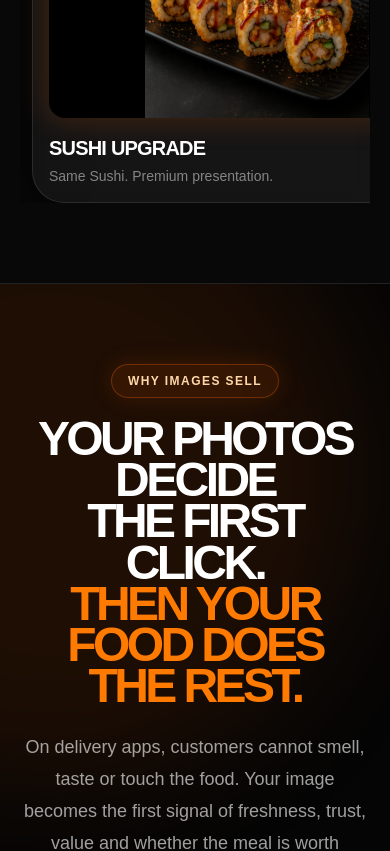
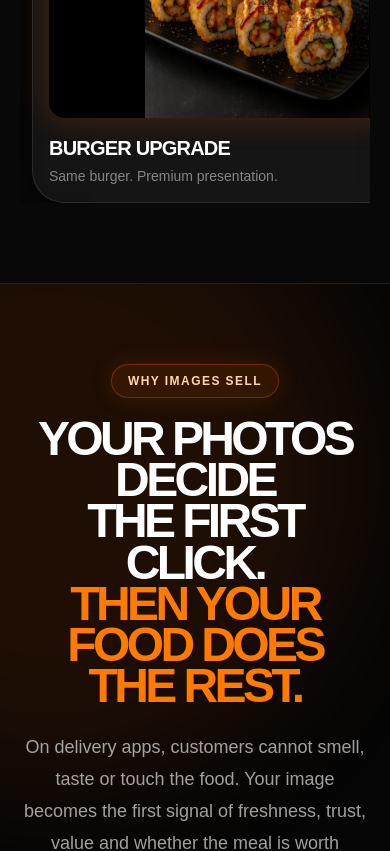
Before and after one commit to paulrodgerson40-blip/dpo-frontend, a Next.js app: page / in a window 390 px wide. Shown: the part 5960-6811 px from the top of the page. Built offline with nearby package versions, Linux system fonts and the light colour scheme.

Commit message:
Update page.tsx

```diff
--- a/app/page.tsx
+++ b/app/page.tsx
@@ -17,34 +17,34 @@ const ASSETS = {
 
 const transformations = [
   {
-    title: "Parma Upgrade",
+    title: "Sushi Upgrade",
     before: img("beforee.png"),
     after: img("aftere.png"),
-    note: "Same Parma. Premium food photography.",
-  },
-  {
-    title: "Sushi Upgrade",
-    before: img("beforeb.png"),
-    after: img("afterb.png"),
-    note: "Same Sushi. Premium presentation.",
+    note: "Same rolls. Premium food photography.",
   },
   {
     title: "Burger Upgrade",
-    before: img("beforec.png"),
-    after: img("afterc.png"),
-    note: "Same Burger. Cleaner conversion image.",
+    before: img("beforeb.png"),
+    after: img("afterb.png"),
+    note: "Same burger. Premium presentation.",
   },
   {
     title: "Pizza Upgrade",
+    before: img("beforec.png"),
+    after: img("afterc.png"),
+    note: "Same pizza. Cleaner conversion image.",
+  },
+  {
+    title: "Spring Roll Upgrade",
     before: img("befored.png"),
     after: img("afterd.png"),
-    note: "Same Pizza. Better appetite appeal.",
+    note: "Same product. Better appetite appeal.",
   },
   {
-    title: "Spring Rolls Upgrade",
+    title: "Parma Upgrade",
     before: img("beforeA.png"),
     after: img("aftera.png"),
-    note: "Same Spring Rolls. Higher perceived quality.",
+    note: "Same dish. Higher perceived quality.",
   },
 ];
 
@@ -773,19 +773,16 @@ export default function Page() {
         </div>
       </section>
 
-      <section id="sample" className="relative overflow-hidden border-t border-white/10 bg-black px-5 py-20 text-center sm:px-8 lg:px-10">
+      <section id="sample" className="relative overflow-hidden border-t border-white/10 bg-black px-5 py-14 text-center sm:px-8 lg:px-10">
         <div className="absolute inset-0 bg-[radial-gradient(circle_at_50%_0%,rgba(255,107,0,0.25),transparent_36%)]" />
-        <div className="relative mx-auto max-w-4xl overflow-hidden rounded-[44px] border border-orange-500/28 bg-white/[0.055] p-9 shadow-[0_0_96px_rgba(255,107,0,0.18)] backdrop-blur-xl sm:p-14">
-          <div className="relative flex justify-center">
-            <Logo className="scale-[0.88]" />
-          </div>
-          <h2 className="relative mt-8 text-5xl font-black uppercase leading-[0.86] tracking-[-0.075em] sm:text-7xl">
+        <div className="relative mx-auto max-w-3xl overflow-hidden rounded-[38px] border border-orange-500/28 bg-white/[0.055] p-8 shadow-[0_0_78px_rgba(255,107,0,0.16)] backdrop-blur-xl sm:p-10">
+          <h2 className="relative text-5xl font-black uppercase leading-[0.86] tracking-[-0.075em] sm:text-6xl">
             Ready to <span className="text-[#ff7a00]">ignite</span> your orders?
           </h2>
-          <p className="relative mx-auto mt-6 max-w-xl text-white/60">
+          <p className="relative mx-auto mt-5 max-w-xl text-white/60">
             Start with 3 free watermarked images. See the upgrade before you commit.
           </p>
-          <div className="relative mt-8 flex flex-col justify-center gap-3 sm:flex-row">
+          <div className="relative mt-7 flex flex-col justify-center gap-3 sm:flex-row">
             <OrangeButton href="#sample">Get Free Sample</OrangeButton>
             <GhostButton href="#pricing">View Packages</GhostButton>
           </div>
```
